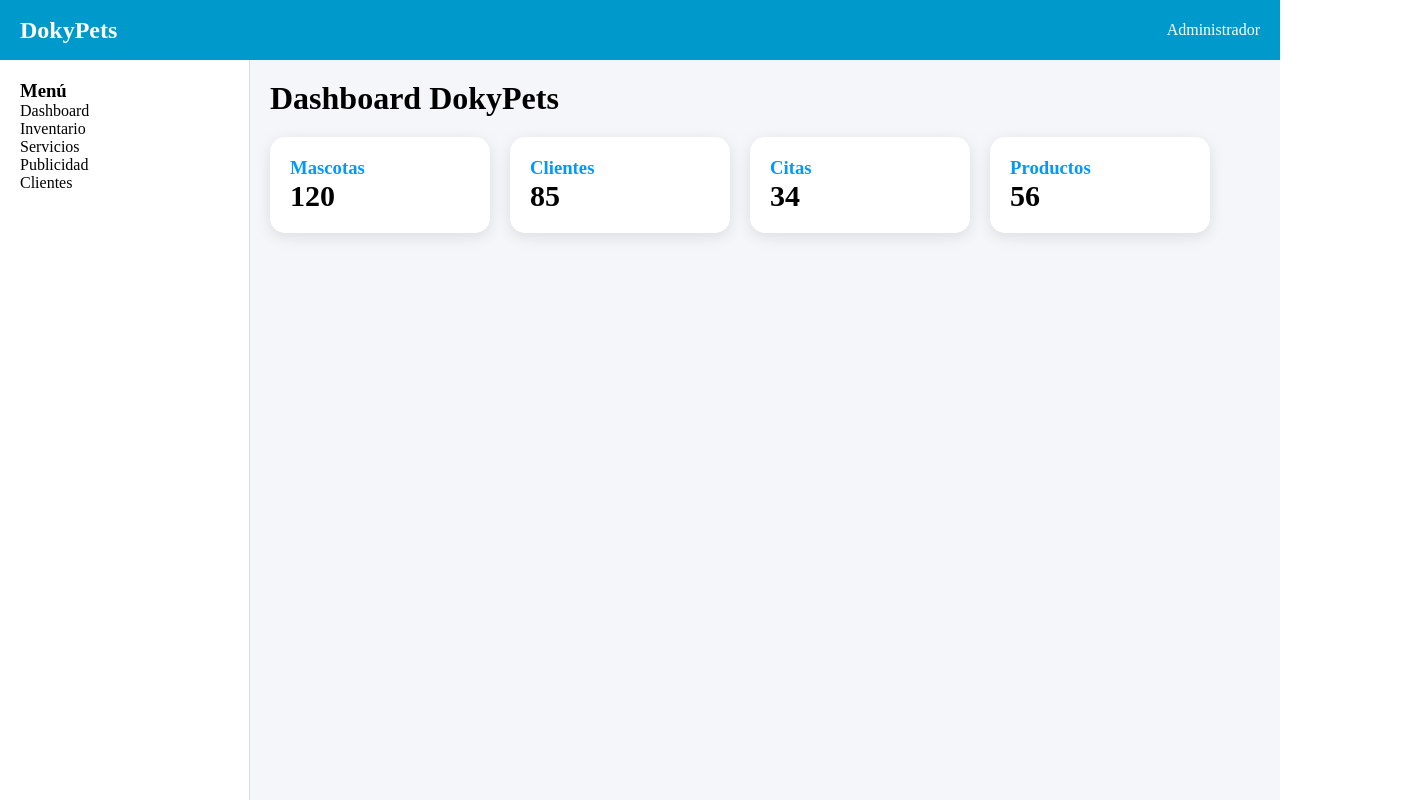
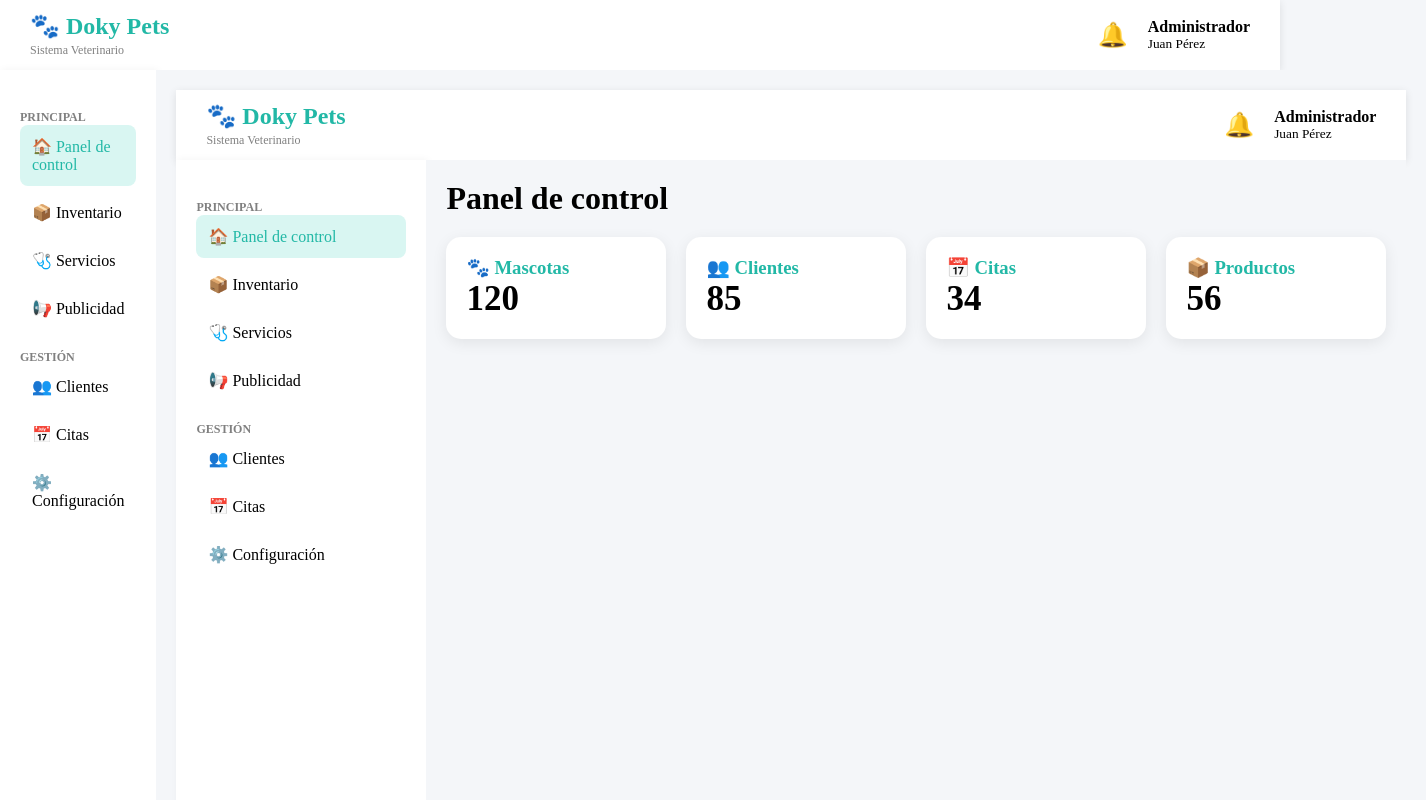
Before and after one commit to yadirallce28s-create/Sistema-Inventario, a React (Vite) app in the folder frontend/: page /dashboard in a window 1280 px wide. Shown: the top 800 px of the page, 1426 px wide, since content can reach past the window. Built offline with nearby package versions, Linux system fonts and the light colour scheme.

Commit message:
feat: mejora visual navbar sidebar dashboard

```diff
--- a/frontend/src/components/Navbar.jsx
+++ b/frontend/src/components/Navbar.jsx
@@ -1,21 +1,21 @@
-const Navbar = () => {
+function Navbar() {
   return (
-    <nav
-      style={{
-        height: "60px",
-        background: "#0099cc",
-        color: "white",
-        display: "flex",
-        alignItems: "center",
-        justifyContent: "space-between",
-        padding: "0 20px",
-      }}
-    >
-      <h2>DokyPets</h2>
+    <nav className="navbar">
+      <div className="navbar-left">
+        <h2>🐾 Doky Pets</h2>
+        <span>Sistema Veterinario</span>
+      </div>
 
-      <span>Administrador</span>
+      <div className="navbar-right">
+        <span className="notification">🔔</span>
+
+        <div className="user-info">
+          <strong>Administrador</strong>
+          <small>Juan Pérez</small>
+        </div>
+      </div>
     </nav>
   );
-};
+}
 
 export default Navbar;
--- a/frontend/src/components/Sidebar.jsx
+++ b/frontend/src/components/Sidebar.jsx
@@ -1,25 +1,26 @@
-const Sidebar = () => {
+function Sidebar() {
   return (
-    <aside
-      style={{
-        width: "250px",
-        background: "#fff",
-        minHeight: "100vh",
-        padding: "20px",
-        borderRight: "1px solid #ddd",
-      }}
-    >
-      <h3>Menú</h3>
+    <aside className="sidebar">
 
-      <ul style={{ listStyle: "none", padding: 0 }}>
-        <li>Dashboard</li>
-        <li>Inventario</li>
-        <li>Servicios</li>
-        <li>Publicidad</li>
-        <li>Clientes</li>
+      <h3>PRINCIPAL</h3>
+
+      <ul>
+        <li className="active">🏠 Panel de control</li>
+        <li>📦 Inventario</li>
+        <li>🩺 Servicios</li>
+        <li>📢 Publicidad</li>
       </ul>
+
+      <h3>GESTIÓN</h3>
+
+      <ul>
+        <li>👥 Clientes</li>
+        <li>📅 Citas</li>
+        <li>⚙️ Configuración</li>
+      </ul>
+
     </aside>
   );
-};
+}
 
 export default Sidebar;
--- a/frontend/src/css/dashboard.css
+++ b/frontend/src/css/dashboard.css
@@ -1,3 +1,88 @@
+body{
+    margin:0;
+    background:#f4f6f9;
+}
+
+/* NAVBAR */
+
+.navbar{
+    height:70px;
+    background:white;
+
+    display:flex;
+    justify-content:space-between;
+    align-items:center;
+
+    padding:0 30px;
+
+    box-shadow:0 2px 8px rgba(0,0,0,.1);
+}
+
+.navbar-left h2{
+    margin:0;
+    color:#22b8a6;
+}
+
+.navbar-left span{
+    font-size:12px;
+    color:gray;
+}
+
+.navbar-right{
+    display:flex;
+    align-items:center;
+    gap:20px;
+}
+
+.notification{
+    font-size:24px;
+}
+
+.user-info{
+    display:flex;
+    flex-direction:column;
+}
+
+/* SIDEBAR */
+
+.sidebar{
+    width:250px;
+    background:white;
+    min-height:100vh;
+    padding:20px;
+
+    box-shadow:2px 0 8px rgba(0,0,0,.05);
+}
+
+.sidebar h3{
+    color:gray;
+    font-size:12px;
+    margin-top:20px;
+}
+
+.sidebar ul{
+    list-style:none;
+    padding:0;
+}
+
+.sidebar li{
+    padding:12px;
+    border-radius:8px;
+    margin-bottom:5px;
+    cursor:pointer;
+}
+
+.sidebar li:hover{
+    background:#f1f1f1;
+}
+
+.active{
+    background:#d9f6f2;
+    color:#22b8a6;
+}
+
+/* DASHBOARD */
+
 .cards{
     display:flex;
     gap:20px;
@@ -6,20 +91,17 @@
 
 .card{
     width:220px;
+    background:white;
     padding:20px;
-
-    background:white;
-
     border-radius:15px;
-
-    box-shadow:0 4px 15px rgba(0,0,0,.1);
+    box-shadow:0 4px 15px rgba(0,0,0,.08);
 }
 
 .card h3{
-    color:#0099ff;
+    color:#22b8a6;
 }
 
 .card p{
-    font-size:30px;
+    font-size:35px;
     font-weight:bold;
 }
--- a/frontend/src/pages/Dashboard.jsx
+++ b/frontend/src/pages/Dashboard.jsx
@@ -1,35 +1,37 @@
 import "../css/dashboard.css";
+import MainLayout from "../layout/MainLayout";
 
 function Dashboard() {
   return (
-    <div>
-      <h1>Dashboard DokyPets</h1>
+    <MainLayout>
+
+      <h1>Panel de control</h1>
 
       <div className="cards">
 
         <div className="card">
-          <h3>Mascotas</h3>
+          <h3>🐾 Mascotas</h3>
           <p>120</p>
         </div>
 
         <div className="card">
-          <h3>Clientes</h3>
+          <h3>👥 Clientes</h3>
           <p>85</p>
         </div>
 
         <div className="card">
-          <h3>Citas</h3>
+          <h3>📅 Citas</h3>
           <p>34</p>
         </div>
 
         <div className="card">
-          <h3>Productos</h3>
+          <h3>📦 Productos</h3>
           <p>56</p>
         </div>
 
       </div>
 
-    </div>
+    </MainLayout>
   );
 }
 
```
